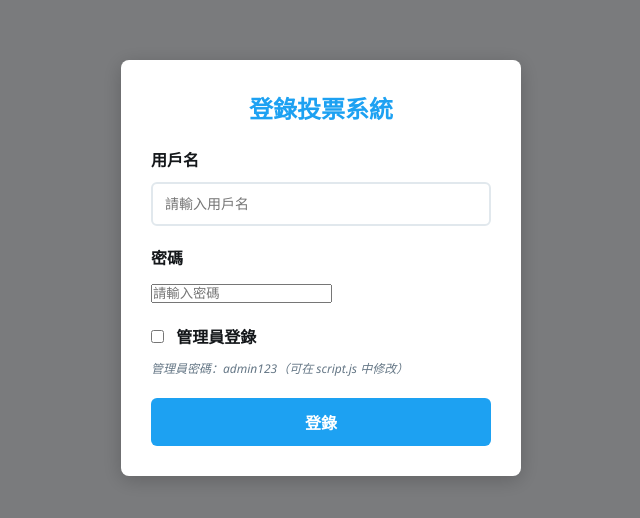
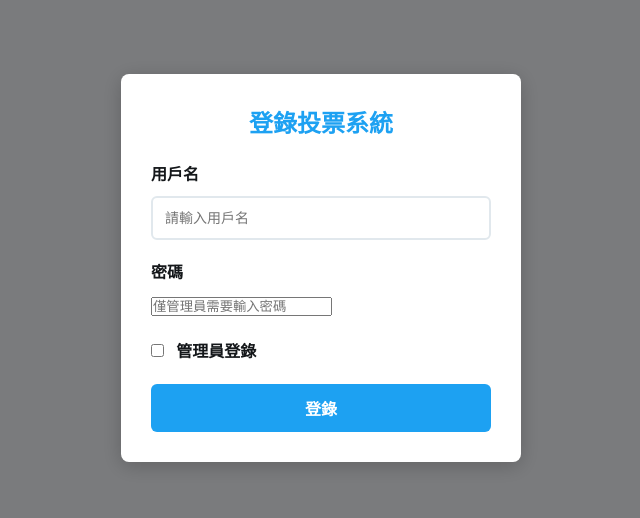
Before and after one commit to z3203978658/vote-app, a plain HTML site: page index.html in a window 1280 px wide. Shown: the part 132-650 px from the top of the page, without its empty margins (319-959 px from the left). Drawn offline with Linux system fonts and the light colour scheme.

Commit message:
Add files via upload

```diff
--- a/index.html
+++ b/index.html
@@ -22,13 +22,12 @@
                 </div>
                 <div class="form-group">
                     <label for="password">密碼</label>
-                    <input type="password" id="password" required placeholder="請輸入密碼">
+                    <input type="password" id="password" placeholder="僅管理員需要輸入密碼">
                 </div>
                 <div class="form-group">
                     <label>
                         <input type="checkbox" id="isAdmin"> 管理員登錄
                     </label>
-                    <small class="hint">管理員密碼：admin123（可在 script.js 中修改）</small>
                 </div>
                 <button type="submit" class="submit-btn">登錄</button>
             </form>
--- a/script.js
+++ b/script.js
@@ -164,12 +164,17 @@ function handleLogin(e) {
 
     // 如果是管理員登錄，驗證密碼
     if (isAdminLogin) {
+        if (!password) {
+            alert('管理員登錄需要輸入密碼！');
+            return;
+        }
         if (password !== ADMIN_PASSWORD) {
             alert('管理員密碼錯誤！');
             return;
         }
         isAdmin = true;
     } else {
+        // 普通用戶不需要密碼
         isAdmin = false;
     }
 
```
